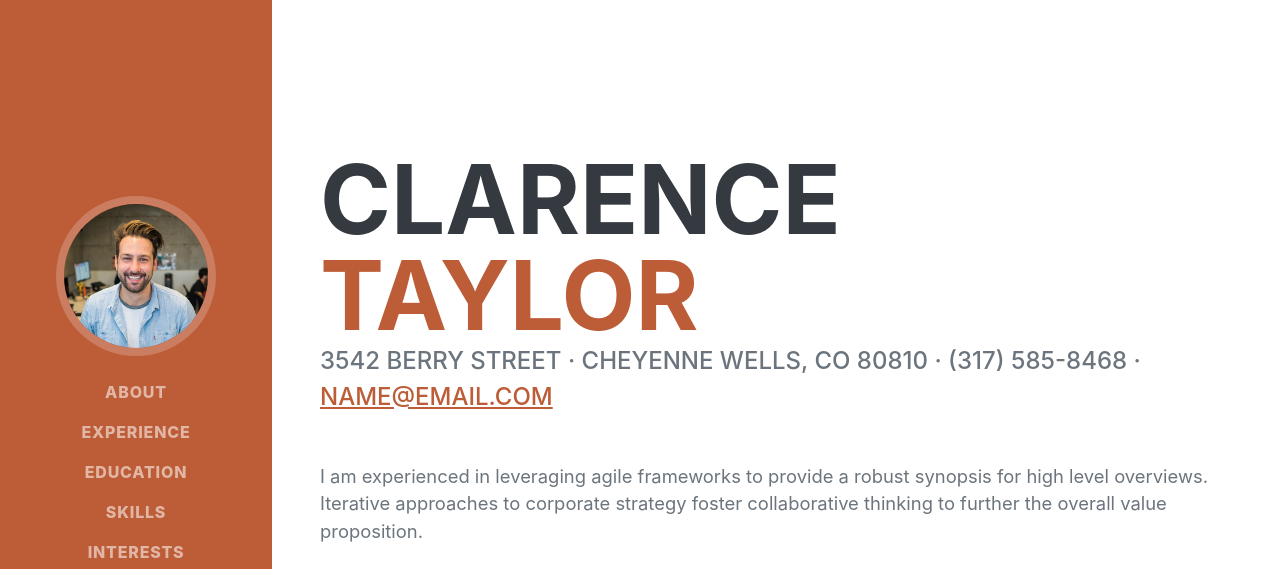
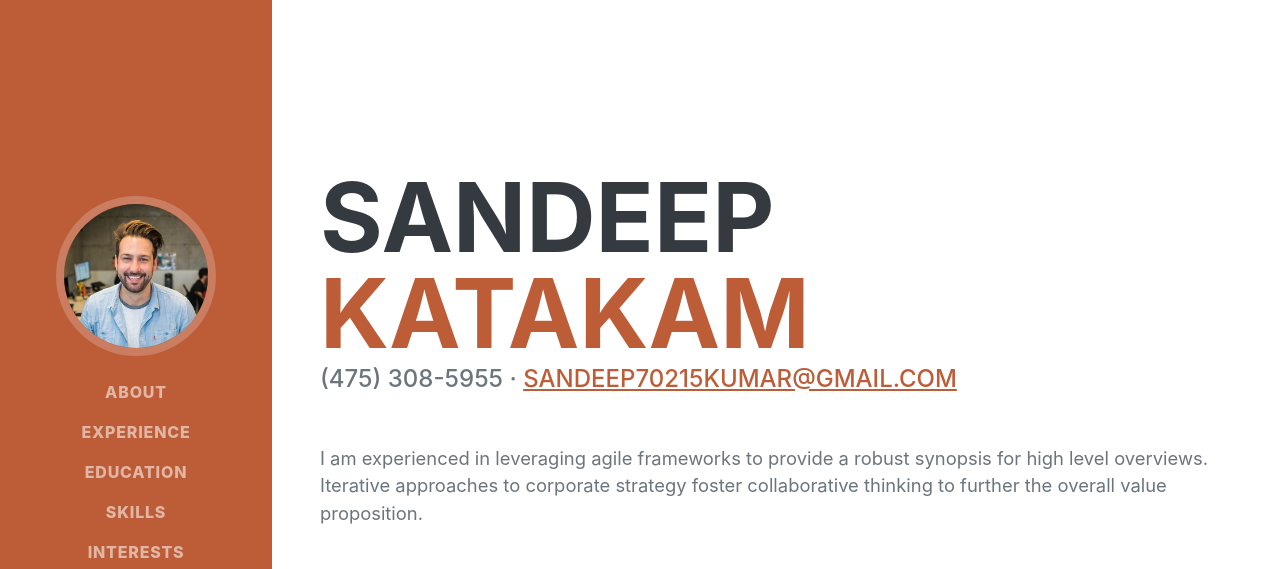
Before and after one commit to Katakam777/Sandeep, a plain HTML site: page index.html in a window 1280 px wide. Shown: the top 569 px of the page. Drawn offline with nearby package versions, Linux system fonts and the light colour scheme; a web font is replaced by a local one.

Commit message:
Name index.html

```diff
--- a/index.html
+++ b/index.html
@@ -40,12 +40,12 @@
             <section class="resume-section" id="about">
                 <div class="resume-section-content">
                     <h1 class="mb-0">
-                        Clarence
-                        <span class="text-primary">Taylor</span>
+                        Sandeep
+                        <span class="text-primary">Katakam</span>
                     </h1>
                     <div class="subheading mb-5">
-                        3542 Berry Street · Cheyenne Wells, CO 80810 · (317) 585-8468 ·
-                        <a href="mailto:name@email.com">name@email.com</a>
+                         (475) 308-5955 ·
+                        <a href="mailto:name@email.com">sandeep70215kumar@gmail.com</a>
                     </div>
                     <p class="lead mb-5">I am experienced in leveraging agile frameworks to provide a robust synopsis for high level overviews. Iterative approaches to corporate strategy foster collaborative thinking to further the overall value proposition.</p>
                     <div class="social-icons">
```
